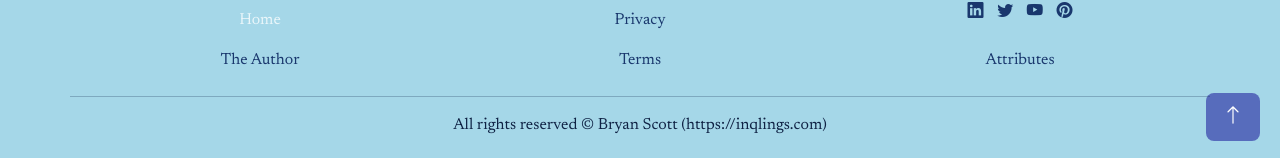
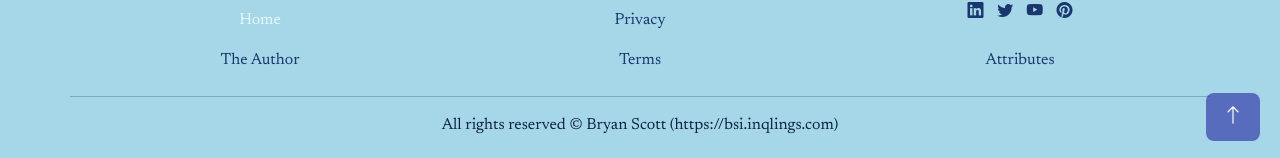
Before and after one commit to blherr70/bsi, a Jekyll site: the page built from index.md, in a window 1280 px wide and 900 px high, scrolled down 118 px. Shown: the part 739-897 px from the top of the window. Built offline with Jekyll 4.4.1, drawn with Linux system fonts in a browser that asks for light colours.

Commit message:
Modified Config

```diff
--- a/_config.yml
+++ b/_config.yml
@@ -28,7 +28,7 @@ description: >- # this means to ignore newlines until "baseurl:"
   line in _config.yml. It will appear in your document head meta (for
   Google search results) and in your feed.xml site description.
 baseurl: "" # the subpath of your site, e.g. /blog
-url: "https://inqlings.com" # the base hostname & protocol for your site, e.g. http://example.com
+url: "https://bsi.inqlings.com" # the base hostname & protocol for your site, e.g. http://example.com
 
 # Build settings
 theme: minima
```
